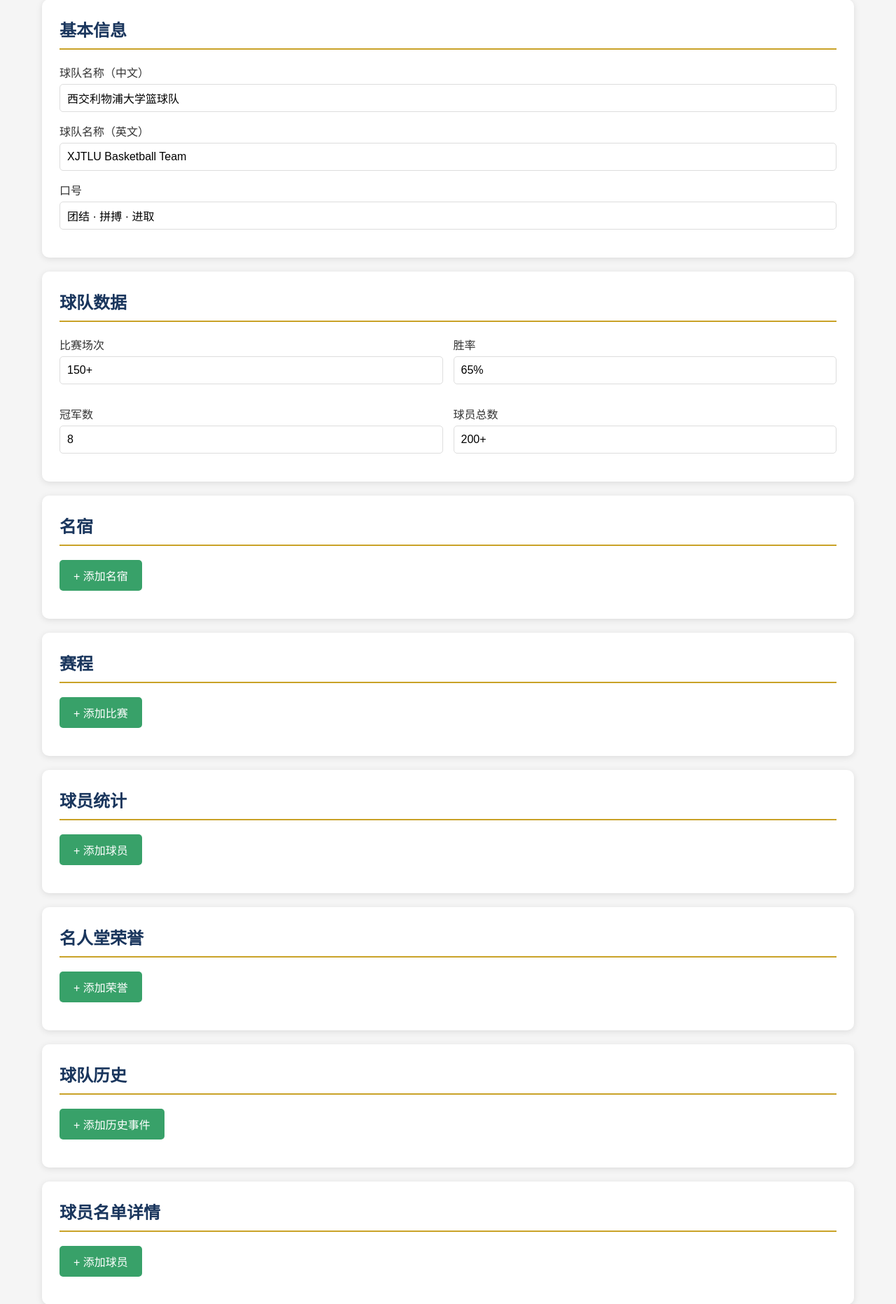
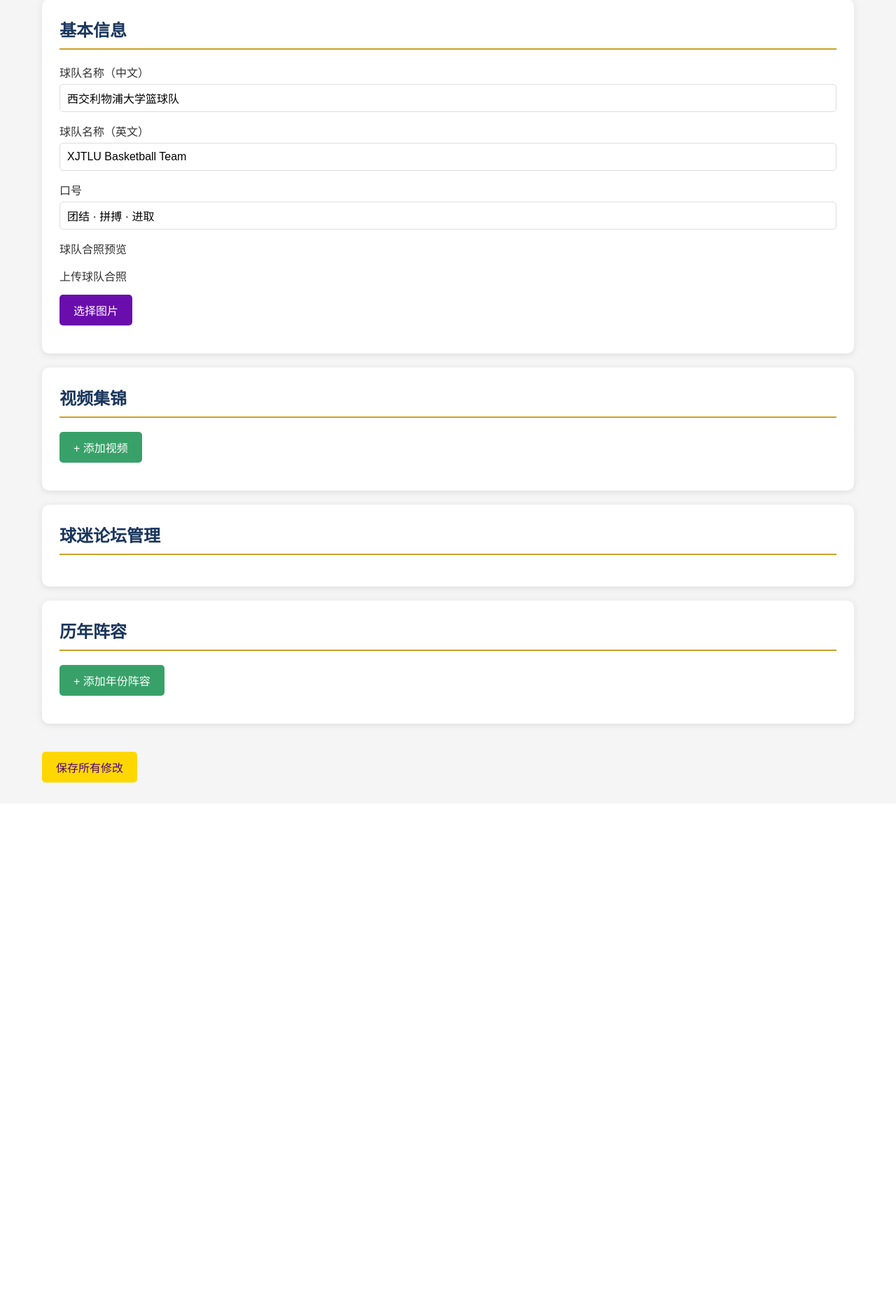
Before and after one commit to Outlook034/xjtlubasketball, a Flask app: page /admin in a window 1280 px wide. Shown: the part 106-1969 px from the top of the page at 70% size. After the commit the page ends 1224 px from the top, so only its background shows below. Run offline with Flask 2, Linux system fonts and the light colour scheme; the visitor is signed in with stand-in values (Sample User, id 1).

Commit message:
Add team photo upload

```diff
--- a/app.py
+++ b/app.py
@@ -28,6 +28,7 @@ def default_data():
         "team_name": "西交利物浦大学篮球队",
         "team_name_en": "XJTLU Basketball Team",
         "slogan": "团结 · 拼搏 · 进取",
+        "team_photo": "",
         "legends": [
             {"name": "待添加", "position": "后卫 | 10", "years": "2020-2024", "photo": ""}
         ],
--- a/website/static/styles.css
+++ b/website/static/styles.css
@@ -126,6 +126,12 @@ nav a:hover {
 .team-photo {
     max-width: 800px;
     margin: 0 auto;
+}
+
+.team-photo-img {
+    width: 100%;
+    border-radius: 10px;
+    box-shadow: 0 4px 20px rgba(0,0,0,0.3);
 }
 
 .photo-placeholder {
--- a/website/templates/admin.html
+++ b/website/templates/admin.html
@@ -165,91 +165,17 @@
                 <label>口号</label>
                 <input type="text" id="slogan" value="{{ data.slogan }}">
             </div>
-        </div>
-
-        <!-- 球队数据 -->
-        <div class="section">
-            <h2>球队数据</h2>
-            <div class="stats-grid">
-                <div class="form-group">
-                    <label>比赛场次</label>
-                    <input type="text" id="stats_games" value="{{ data.stats.games }}">
-                </div>
-                <div class="form-group">
-                    <label>胜率</label>
-                    <input type="text" id="stats_win_rate" value="{{ data.stats.win_rate }}">
-                </div>
-                <div class="form-group">
-                    <label>冠军数</label>
-                    <input type="text" id="stats_championships" value="{{ data.stats.championships }}">
-                </div>
-                <div class="form-group">
-                    <label>球员总数</label>
-                    <input type="text" id="stats_players" value="{{ data.stats.players }}">
-                </div>
+            <div class="form-group">
+                <label>球队合照预览</label>
+                {% if data.team_photo %}
+                <img src="{{ data.team_photo }}" style="max-width:300px;max-height:200px;border-radius:8px;">
+                {% endif %}
             </div>
-        </div>
-
-        <!-- 名宿管理 -->
-        <div class="section">
-            <h2>名宿</h2>
-            <button class="btn add-btn" onclick="addLegend()">+ 添加名宿</button>
-            <div id="legends"></div>
-        </div>
-
-        <!-- 赛程管理 -->
-        <div class="section">
-            <h2>赛程</h2>
-            <button class="btn add-btn" onclick="addSchedule()">+ 添加比赛</button>
-            <div id="schedule"></div>
-        </div>
-
-        <!-- 球员统计 -->
-        <div class="section">
-            <h2>球员统计</h2>
-            <button class="btn add-btn" onclick="addPlayer()">+ 添加球员</button>
-            <div id="player_stats"></div>
-        </div>
-
-        <!-- 荣誉管理 -->
-        <div class="section">
-            <h2>名人堂荣誉</h2>
-            <button class="btn add-btn" onclick="addHonor()">+ 添加荣誉</button>
-            <div id="honors"></div>
-        </div>
-
-        <!-- 历史 -->
-        <div class="section">
-            <h2>球队历史</h2>
-            <button class="btn add-btn" onclick="addHistory()">+ 添加历史事件</button>
-            <div id="history"></div>
-        </div>
-
-        <!-- 球员名单详情 -->
-        <div class="section">
-            <h2>球员名单详情</h2>
-            <button class="btn add-btn" onclick="addPlayers()">+ 添加球员</button>
-            <div id="players"></div>
-        </div>
-
-        <!-- 相册 -->
-        <div class="section">
-            <h2>相册图库</h2>
-            <button class="btn add-btn" onclick="addGallery()">+ 添加照片</button>
-            <div id="gallery"></div>
-        </div>
-
-        <!-- 教练管理 -->
-        <div class="section">
-            <h2>教练组</h2>
-            <button class="btn add-btn" onclick="addCoaches()">+ 添加教练</button>
-            <div id="coaches"></div>
-        </div>
-
-        <!-- 留言管理 -->
-        <div class="section">
-            <h2>留言管理</h2>
-            <div id="messages"></div>
+            <div class="form-group">
+                <label>上传球队合照</label>
+                <button class="btn upload-btn" onclick="uploadTeamPhoto()">选择图片</button>
+                <input type="hidden" id="team_photo" value="{{ data.team_photo }}">
+            </div>
         </div>
 
         <!-- 视频管理 -->
@@ -451,6 +377,28 @@
         function deleteRoster(index) { data.rosters.splice(index, 1); renderRosters(); }
         function addCoaches() { if (!data.coaches) data.coaches = []; data.coaches.push({name: '', role: '', bio: '', photo: ''}); renderCoaches(); }
         function deleteCoaches(index) { data.coaches.splice(index, 1); renderCoaches(); }
+        function uploadTeamPhoto() {
+            const input = document.createElement('input');
+            input.type = 'file';
+            input.accept = 'image/*';
+            input.onchange = async (e) => {
+                const file = e.target.files[0];
+                if (!file) return;
+                const formData = new FormData();
+                formData.append('image', file);
+                try {
+                    const response = await fetch('/api/upload', {method: 'POST', body: formData});
+                    const result = await response.json();
+                    if (result.success) {
+                        document.getElementById('team_photo').value = result.url;
+                        location.reload();
+                    } else {
+                        alert('上传失败');
+                    }
+                } catch (err) { alert('上传失败'); }
+            };
+            input.click();
+        }
         function uploadCoachPhoto(index) {
             const input = document.createElement('input');
             input.type = 'file';
@@ -571,6 +519,7 @@
             data.team_name = document.getElementById('team_name').value;
             data.team_name_en = document.getElementById('team_name_en').value;
             data.slogan = document.getElementById('slogan').value;
+            data.team_photo = document.getElementById('team_photo').value;
             data.stats.games = document.getElementById('stats_games').value;
             data.stats.win_rate = document.getElementById('stats_win_rate').value;
             data.stats.championships = document.getElementById('stats_championships').value;
--- a/website/templates/index.html
+++ b/website/templates/index.html
@@ -42,7 +42,11 @@
                 <h2>{% if lang == 'en' %}Welcome to{% else %}欢迎来到{% endif %}{{ data.team_name }}</h2>
                 <p class="hero-text">{{ data.slogan }}</p>
                 <div class="team-photo">
+                    {% if data.team_photo %}
+                    <img src="{{ data.team_photo }}" class="team-photo-img" alt="Team Photo">
+                    {% else %}
                     <div class="photo-placeholder">{% if lang == 'en' %}Team Photo{% else %}球队合照{% endif %}</div>
+                    {% endif %}
                 </div>
             </div>
         </section>
```
